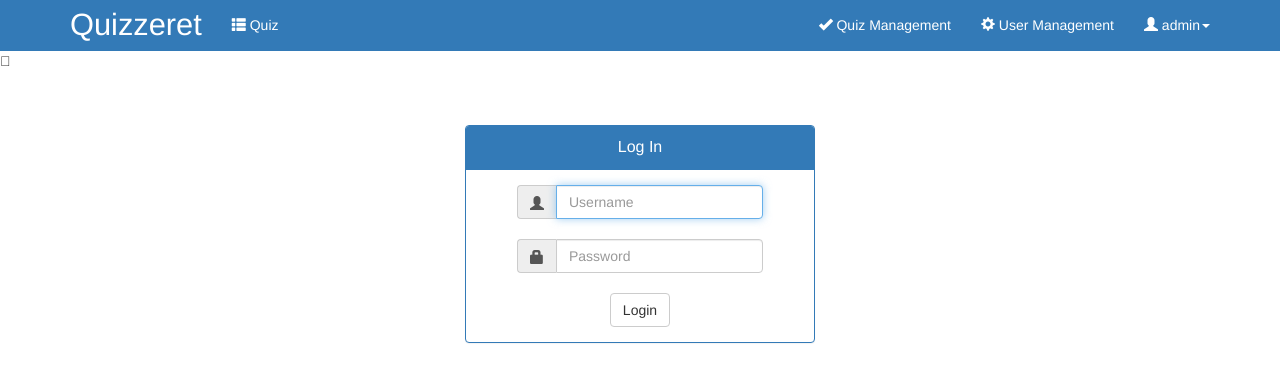
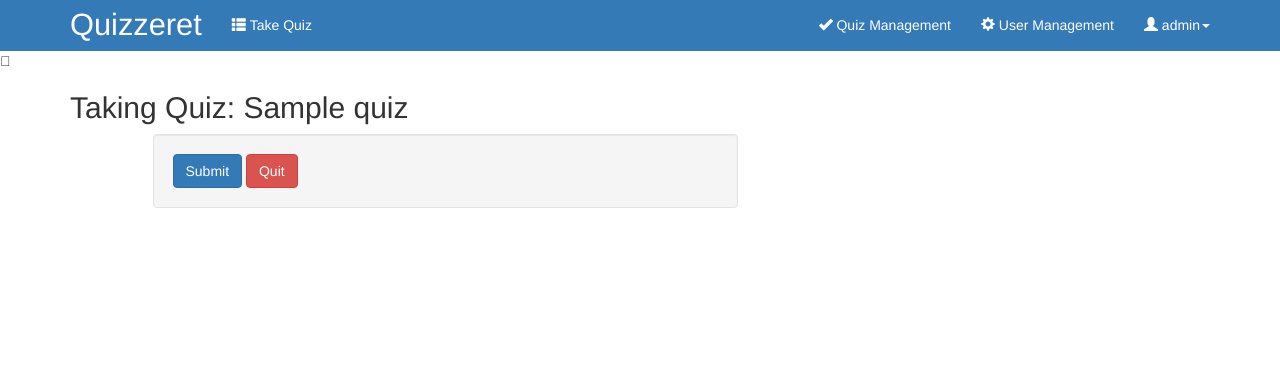
Before and after one commit to landonholmes/db-php-project, a PHP site: page /index.php?action=quizTake&quizID=1 in a window 1280 px wide. Shown: the top 382 px of the page. Run offline with PHP 8.4, Linux system fonts and the light colour scheme; a user stored in the database is signed in; data comes from the database, SQL or seed files in the repository; tables that the repository leaves empty hold one stand-in row (values such as "Sample post").

Commit message:
work in progress commit: adding taking quiz stuff. need to finish the grading process. very simple testing done for an existing quiz with a question that is submitted with an option. not sure how to go about checking the question for if the user's chosen option was correct. something like loading correct ones into an array and checking if the users exists in there maybe?

```diff
--- a/includes/navbar.php
+++ b/includes/navbar.php
@@ -10,7 +10,7 @@
             if(doesUserHaveRole($_SESSION['loggedInUserID'],"TEACH") || doesUserHaveRole($_SESSION['loggedInUserID'],"STUDENT") ) { //if a user is in a group
                 echo "
                     <ul class=\"nav navbar-nav navbar-left\">
-                        <li><a href=\"index.php?action=quiz\"><i class=\"glyphicon glyphicon-th-list\"></i>&nbsp;Quiz</a></li>
+                        <li><a href=\"index.php?action=quizList\"><i class=\"glyphicon glyphicon-th-list\"></i>&nbsp;Take Quiz</a></li>
                     </ul>
                 ";
             }
--- /dev/null
+++ b/includes/securityCheck_quizSection.php
@@ -0,0 +1,5 @@
+<?php
+//i am including the regular security check first so we can assume user is logged in
+if(!doesUserHaveRole($_SESSION['loggedInUserID'],"TEACH") && !doesUserHaveRole($_SESSION['loggedInUserID'],"STUDENT")) {
+    redirect("index.php?action=login"); // Redirecting To Home Page
+}
--- a/index.php
+++ b/index.php
@@ -25,6 +25,9 @@
         case "quizDetail": $toInclude = ['includes/securityCheck_quizManageSection.php','views/quizDetail.php']; $pageTitle='Quiz Detail'; break;
         case "quizForm": $toInclude = ['includes/securityCheck_quizManageSection.php','views/quizForm.php']; $pageTitle='Quiz Form'; break;
         case "actQuizFormSubmit": $toInclude = ['includes/securityCheck_quizManageSection.php','actions/actQuizFormSubmit.php']; $pageTitle='Quiz Form'; break;
+        case "quizList": $toInclude = ['includes/securityCheck_quizSection.php','views/quizList.php']; $pageTitle='Manage Quizzes'; break;
+        case "quizTake": $toInclude = ['includes/securityCheck_quizSection.php','views/quizTake.php']; $pageTitle='Quiz Detail'; break;
+        case "actQuizSubmit": $toInclude = ['includes/securityCheck_quizSection.php','actions/actQuizSubmit.php']; $pageTitle='Quiz Form'; break;
         default: $toInclude = ['views/login.php']; $pageTitle='Log In';
     }
 }
--- a/models/quiz.php
+++ b/models/quiz.php
@@ -47,6 +47,29 @@
         } else { //connection was good
             $db = mysqli_select_db($connection, "DB_PHP");
             $queryString = "SELECT * FROM QUIZ;";
+            $getQuizzes = mysqli_query($connection, $queryString);
+            mysqli_close($connection); // Closing Connection
+            $quizList = array();
+            if (is_bool($getQuizzes) && !$getQuizzes) {
+                $errorMsg = "bad query";
+            } else {
+                $getQuizzes->fetch_array();
+                foreach ($getQuizzes as $quizThing) {
+                    array_push($quizList, (new quiz())->populateFromQuery($quizThing));
+                }
+            }
+        }
+
+        return $quizList;
+    }
+
+    public function loadAllActive() {
+        $connection = mysqli_connect("localhost", "php", "password");
+        if (!$connection) {
+            $errorMsg = "no connection";
+        } else { //connection was good
+            $db = mysqli_select_db($connection, "DB_PHP");
+            $queryString = "SELECT * FROM QUIZ WHERE IsActive = 1;";
             $getQuizzes = mysqli_query($connection, $queryString);
             mysqli_close($connection); // Closing Connection
             $quizList = array();
--- a/models/quiz_question.php
+++ b/models/quiz_question.php
@@ -20,7 +20,7 @@
         } else { //connection was good
             $quizQuestionID = mysqli_real_escape_string($connection, stripslashes($quizQuestionID));
             $db = mysqli_select_db($connection, "DB_PHP");
-            $queryString = "SELECT * FROM QUIZ_QUESTION WHERE QuizQuestionID='$quizQuestionID';";
+            $queryString = "SELECT * FROM QUIZ_QUESTIONS WHERE QuestionID='$quizQuestionID';";
             $qLoadQuiz = mysqli_query($connection, $queryString);
 
             mysqli_close($connection); // Closing Connection
@@ -59,7 +59,7 @@
         } else { //connection was good
             $this->enforceSQLProtection($connection);
             $db = mysqli_select_db($connection, "DB_PHP");
-            $queryString = "INSERT INTO QUIZ_QUESTION(QuizID
+            $queryString = "INSERT INTO QUIZ_QUESTIONS(QuizID
                                 ,Text
                                 ,Type
                                 ,IsActive)
@@ -87,12 +87,12 @@
         } else { //connection was good
             $this->enforceSQLProtection($connection);
             $db = mysqli_select_db($connection, "DB_PHP");
-            $queryString = "UPDATE QUIZ_QUESTION
+            $queryString = "UPDATE QUIZ_QUESTIONS
                             SET QuizID = '$this->QuizID'
                                 ,Text = '$this->Text'
                                 ,Type = '$this->Type'
                                 ,IsActive = $this->IsActive
-                                WHERE  QuizQuestionID = '$this->QuizQuestionID';
+                                WHERE  QuestionID = '$this->QuizQuestionID';
                             ";
             $qUpdateQuiz = mysqli_query($connection, $queryString);
 
--- a/views/login.php
+++ b/views/login.php
@@ -1,7 +1,7 @@
 <?php
     $error=''; // var for error message
     $username=''; // Variable To Store username
-    include "includes/PasswordHash.php";
+    include_once "includes/PasswordHash.php";
 
     if (isset($_POST['submit'])) {
         $username = $_POST['username'];
@@ -23,6 +23,7 @@
                 $db = mysqli_select_db($connection,"DB_PHP");
                 // SQL query to fetch information of users and finds user match.
                 $qCheckLogin= mysqli_query($connection,"SELECT UserID,Password FROM USERS WHERE Username='$username' AND IsLocked = 0;");
+                mysqli_close($connection); // Closing Connection
                 if (!is_bool($qCheckLogin) && mysqli_num_rows($qCheckLogin) == 1) {
                     $qCheckLoginObj = $qCheckLogin->fetch_object();
                     if (validate_password($password, $qCheckLoginObj->Password)) {
@@ -38,7 +39,7 @@
                             redirect("$root/index.php?action=manageUsers"); // redirect to other page
                         }
                         if (doesUserHaveRole($_SESSION['loggedInUserID'],"STUDENT") ) {
-                            redirect("$root/index.php?action=quiz"); // redirect to other page
+                            redirect("$root/index.php?action=quizList"); // redirect to other page
                         }
                     } else {
                         $error = "Username or Password is invalid.";
@@ -46,8 +47,6 @@
                 } else {
                     $error = "Username or Password is invalid";
                 }
-
-                mysqli_close($connection); // Closing Connection
             }
         }
     }
--- a/views/quizDetail.php
+++ b/views/quizDetail.php
@@ -49,7 +49,7 @@
             <div class=\"col-sm-4\"><br />
             <div class=\"well\">
                 <p>To update this quiz, click the button below.</p>
-                <a href=\"index.php?action=quizForm&quizID=$quizID\" class=\"btn btn-default\">Update User</a>
+                <a href=\"index.php?action=quizForm&quizID=$quizID\" class=\"btn btn-default\">Update Quiz</a>
             </div>
         </div>";
         ?>
--- /dev/null
+++ b/views/quizTake.php
@@ -0,0 +1,71 @@
+<?php
+include_once "models/quiz.php";
+if (isset($_GET["quizID"]) && is_numeric($_GET["quizID"])) {
+    $quizID = $_GET["quizID"];
+} else {
+    //we didn't get an id. abort
+    redirect("$root/index.php?action=manageQuiz");
+}
+
+$quiz = (new quiz())->load($quizID);
+
+if ($quiz->IsActive == 0) { //don't let them try to take inactive quizzes
+    redirect("$root/index.php?action=manageQuiz");
+}
+
+function buildQuestionHTML($quizQuestion,$index) {
+    $toReturn = "";
+    switch($quizQuestion->Type) {
+        case "Select": {
+            $toReturn = $toReturn."<div class=\"form-group\">
+                        <label class=\"control-label col-sm-2 label-required\" for=\"Question_$quizQuestion->QuestionID\">$index: $quizQuestion->Text:</label>
+                        <div class=\"col-sm-5\">
+                            <select id=\"Question_$quizQuestion->QuestionID\" name=\"Question_$quizQuestion->QuestionID\" class=\"form-control\" required>";
+            foreach ($quizQuestion->Options as $quizQuestionOption) {
+                $toReturn = $toReturn."<option value=\"$quizQuestionOption->Text\">$quizQuestionOption->Text</option>";
+            }
+            $toReturn = $toReturn."</select>
+                        </div>
+                    </div>";
+            break;
+        }
+    }
+    return $toReturn;
+}
+?>
+<div class="row">
+    <div class="col-sm-12">
+        <h2>Taking Quiz: <?php print $quiz->Name;?></h2>
+    </div>
+</div>
+
+<div class="row">
+    <form class="form-horizontal" action="index.php?action=actQuizSubmit" method="POST">
+        <?php
+            $index = 1;
+            foreach ($quiz->Quiz_Questions as $quizQuestion) {
+                if ($quizQuestion->IsActive) { //we only want active questions
+                    echo buildQuestionHTML($quizQuestion,$index);
+                }
+            }
+
+        ?>
+
+        <div class="col-sm-offset-1 col-sm-6 well">
+            <input type="hidden" name="lastModifiedBy" value="<?php print $_SESSION['loggedInUserID'];?>" />
+            <input type="hidden" name="quizID" value="<?php print $quiz->QuizID;?>" />
+            <input type="submit" value="Submit" name="submit" class="btn btn-primary" id="accountSubmitButton" />
+            <a class="btn btn-danger" id="quitTakingQuiz">Quit</a>
+        </div>
+    </form>
+</div>
+<script>
+    $("a#quitTakingQuiz").on("click",function(e){
+        var ask = window.confirm("Are you sure you want to quit taking the quiz? Your progress will not be saved.");
+        if (ask) {
+            document.location.href = "<?php echo "index.php?action=quizList"?>";
+
+        }
+    });
+
+</script>
```
Also changed, not shown: actions/actQuizSubmit.php (added, +30 -0 lines), views/quizList.php (added, +53 -0 lines).
